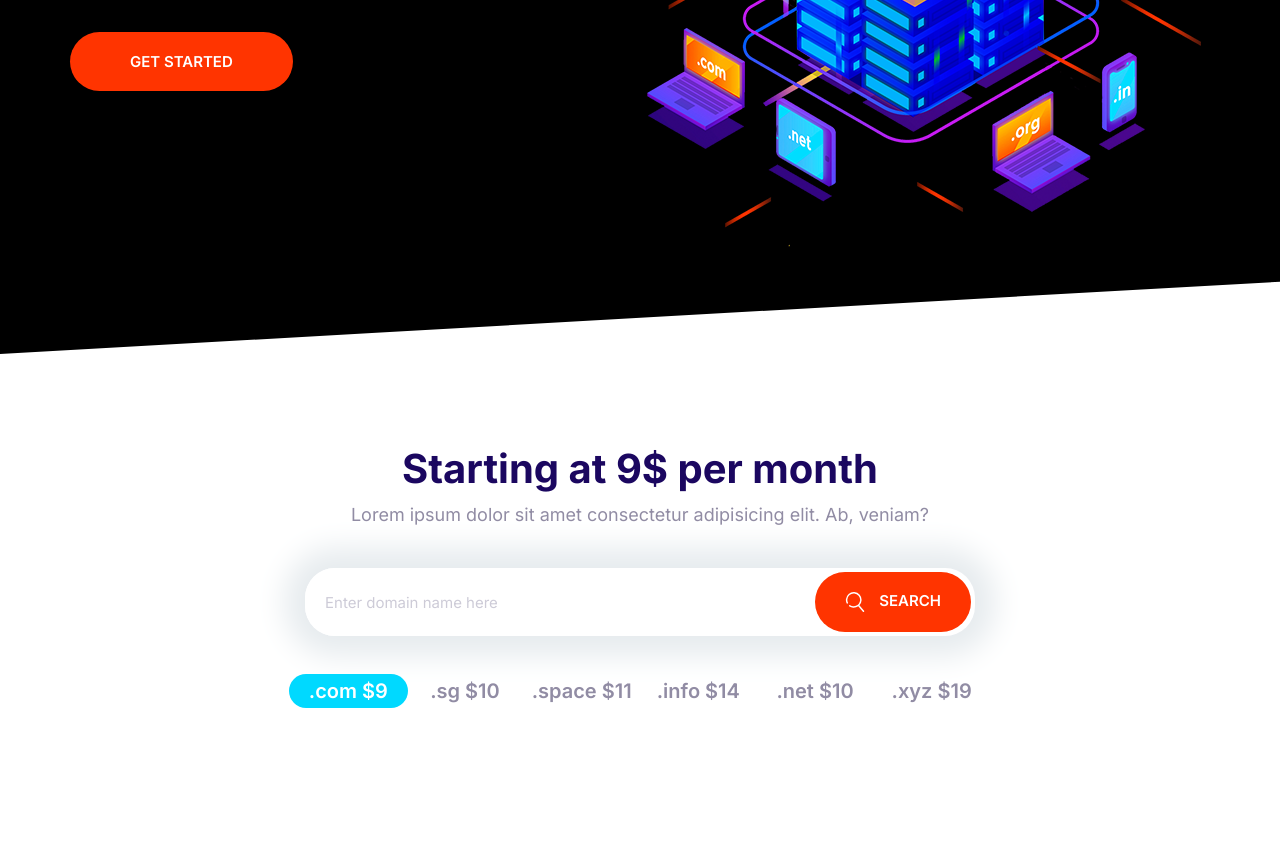
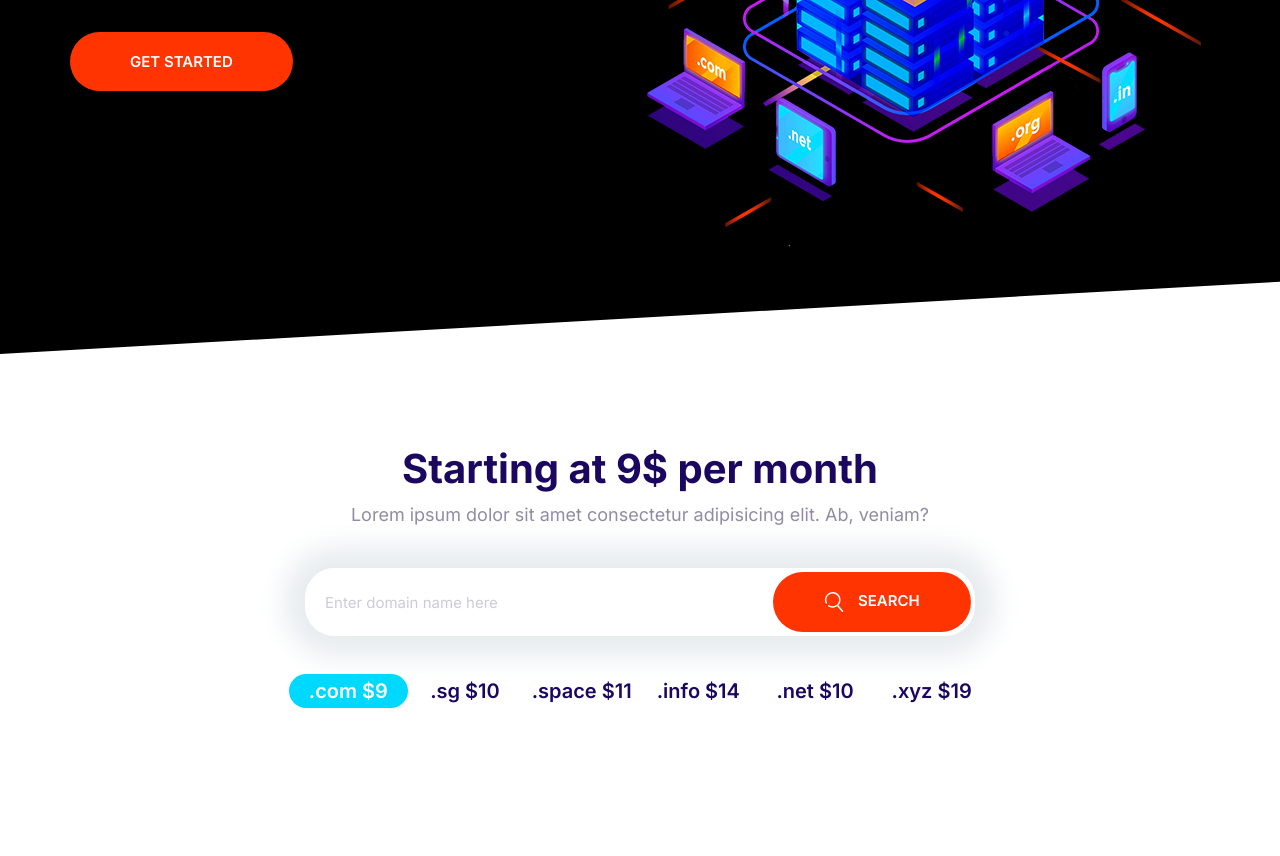
Before and after one commit to Usman-Javed-07/Html_Css_Design_1, a plain HTML site: page index.html in a window 1280 px wide. Shown: the part 430-1286 px from the top of the page. Drawn offline with Linux system fonts and the light colour scheme.

Commit message:
troubleshooting layout issues

```diff
--- a/css/style.css
+++ b/css/style.css
@@ -186,7 +186,7 @@ a{
     font-size: 1.8rem;
     font-weight: 600;
     margin: 1rem 0;
-    padding: 2rem 3rem;
+    padding: 2rem 4vw;
     text-transform: uppercase;
     white-space: nowrap;
     text-align: center;
@@ -260,6 +260,7 @@ padding-right: 6rem;
     border: 0;
     flex-grow: 1;
     padding: 1.5rem 2rem;
+    width: 0;
 
 }
 .input-group .btn{
@@ -627,8 +628,9 @@ margin: 0 2rem;
     max-width: 670px;
 }
 .block-domain__prices {
+    color: var(--color-headings);
     display: grid;
-grid-template-columns: repeat(3, 1fr);
+    grid-template-columns: repeat(2, 1fr);
     grid-template-rows: repeat(2, 6rem);
     font-size: 2rem;
     font-weight: 600;
--- a/index.html
+++ b/index.html
@@ -36,7 +36,7 @@
     <section class="block block--dark block--skewed-left hero">
       <div class="container grid grid--1x2">
         <header class="block__header hero__content">
-          <h1 class="block__heading">Cloud Hosting For Pors</h1>
+          <h1 class="block__heading">Cloud Hosting For Pros</h1>
           <p class="hero__tagline">
             Deploy Your Websites in less than 60 seconds.
           </p>
```
Also changed, not shown: 1 other file. Lines whose indentation alone changed are shown as unchanged.
